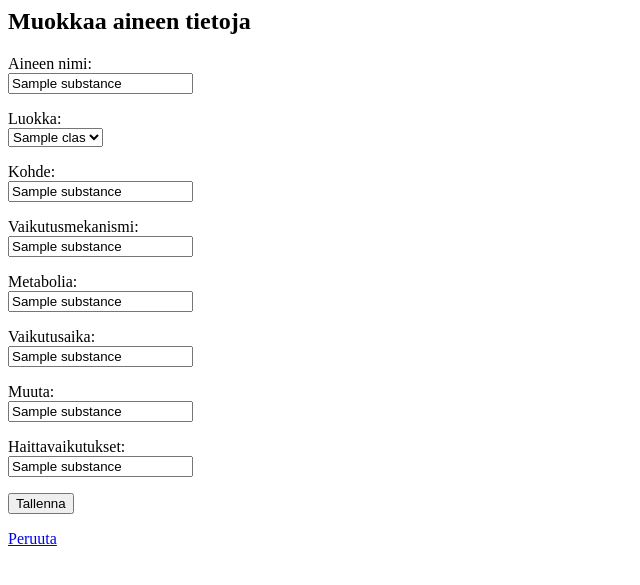
After one commit to tkoukkar/toksikologiasovellus, a Flask app: template templates/editsubst.html in a window 1280 px wide. The commit adds this page. Shown: the top 585 px of the page, without its empty margins (0-640 px from the left). Run offline with Flask 2, Linux system fonts and the light colour scheme; the template is opened without the code that fills it: most values are stand-ins (such as "Sample title", 1, 10 or a date in 2020).

Commit message:
tuki aineluokille lisätty, aineiden ja luokkien listausfunktiot substs.py:ssä

```diff
--- /dev/null
+++ b/templates/editsubst.html
@@ -0,0 +1,27 @@
+<form action="/update/{{ substance[0] }}" method="POST">
+<p><h2>Muokkaa aineen tietoja</h2></p>
+<p>Aineen nimi:<br>
+<input type="text" name="name" value="{{ substance[2] }}"></p>
+<p>Luokka:<br>
+<select name="class">
+    {% for class in classes %}
+    <option value="{{ class[0] }}">{{ class[1] }}</option>
+    {% endfor %}
+</select></p>
+<p>Kohde:<br>
+<input type="text" name="target" value="{{ substance[3] }}"></p>
+<p>Vaikutusmekanismi:<br>
+<input type="text" name="mechanism" value="{{ substance[4] }}"></p>
+<p>Metabolia:<br>
+<input type="text" name="metabolism" value="{{ substance[5] }}"></p>
+<p>Vaikutusaika:<br>
+<input type="text" name="eff_duration" value="{{ substance[6] }}"></p>
+<p>Muuta:<br>
+<input type="text" name="notes" value="{{ substance[7] }}"></p>
+<p>Haittavaikutukset:<br>
+<input type="text" name="risks" value="{{ substance[8] }}"></p>
+
+<input type="submit" value="Tallenna">
+
+<p><a href="/cancel">Peruuta</a></p>
+</form>
```
Also changed, not shown: routes.py (+35 -12 lines), substs.py (+29 -3 lines), templates/newsubst.html (+16 -0 lines), templates/view.html (+8 -0 lines).
